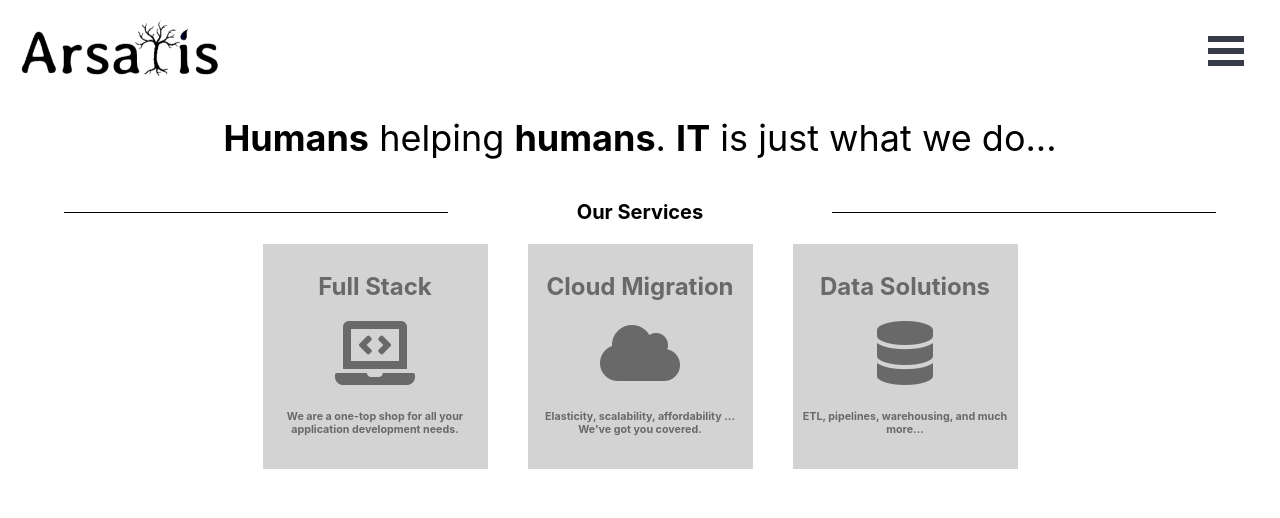
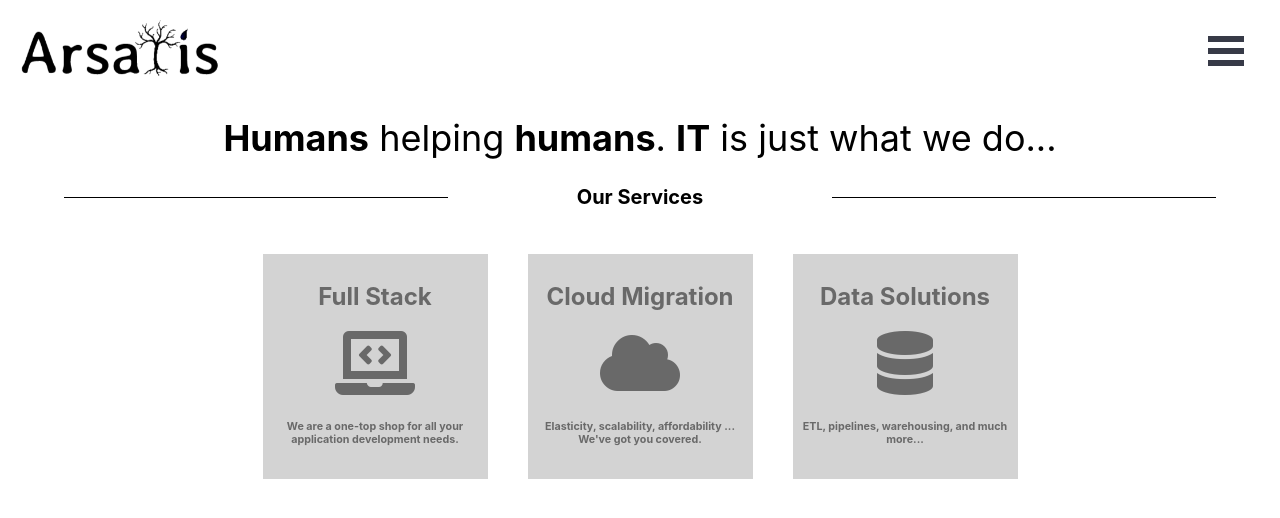
Before and after one commit to jhoseph88/arsalis, a React (Create React App) app: page / in a window 1280 px wide. Shown: the top 518 px of the page. Built offline with nearby package versions, Linux system fonts and the light colour scheme.

Commit message:
lessen divider margin

```diff
--- a/src/App.css
+++ b/src/App.css
@@ -30,7 +30,7 @@ a:hover, a:focus {
 .divider {
   display: flex;
   justify-content: center;
-  margin-top: 40px;
+  margin: 25px 0px;
 }
 
 .divider-title {
```
